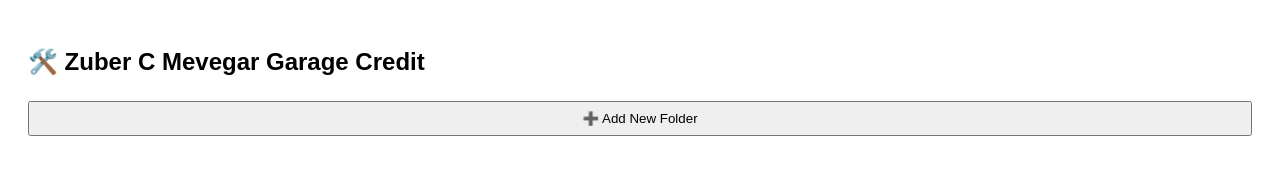
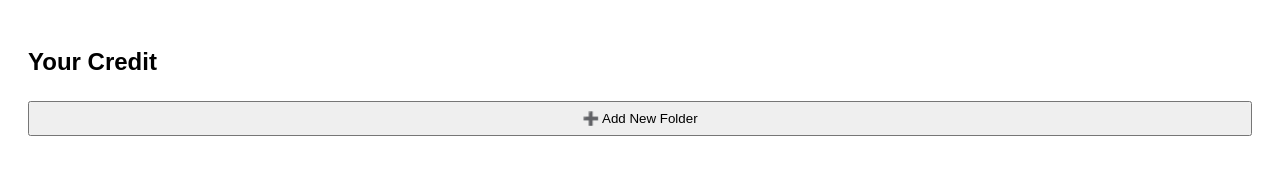
Before and after one commit to mhusainzit/cdredit, a plain HTML site: page index.html in a window 1280 px wide. Drawn offline with Linux system fonts and the light colour scheme.

Commit message:
Add files via upload

```diff
--- a/index.html
+++ b/index.html
@@ -15,7 +15,7 @@
 </head>
 <body>
 
-<h2><h2>🛠️ Zuber C Mevegar Garage Credit</h2>
+<h2><h2> Your Credit</h2>
 </h2>
 
 <button onclick="createFolder()">➕ Add New Folder</button>
@@ -48,7 +48,7 @@ function createFolder() {
 
       <div class="flex-row">
         <a id="call-${id}" href="#">📞 Call</a>
-        <a id="sms-${id}" href="#">📩 SMS</a>
+
       </div>
 
       <label>Paid Amount (₹):</label>
```
